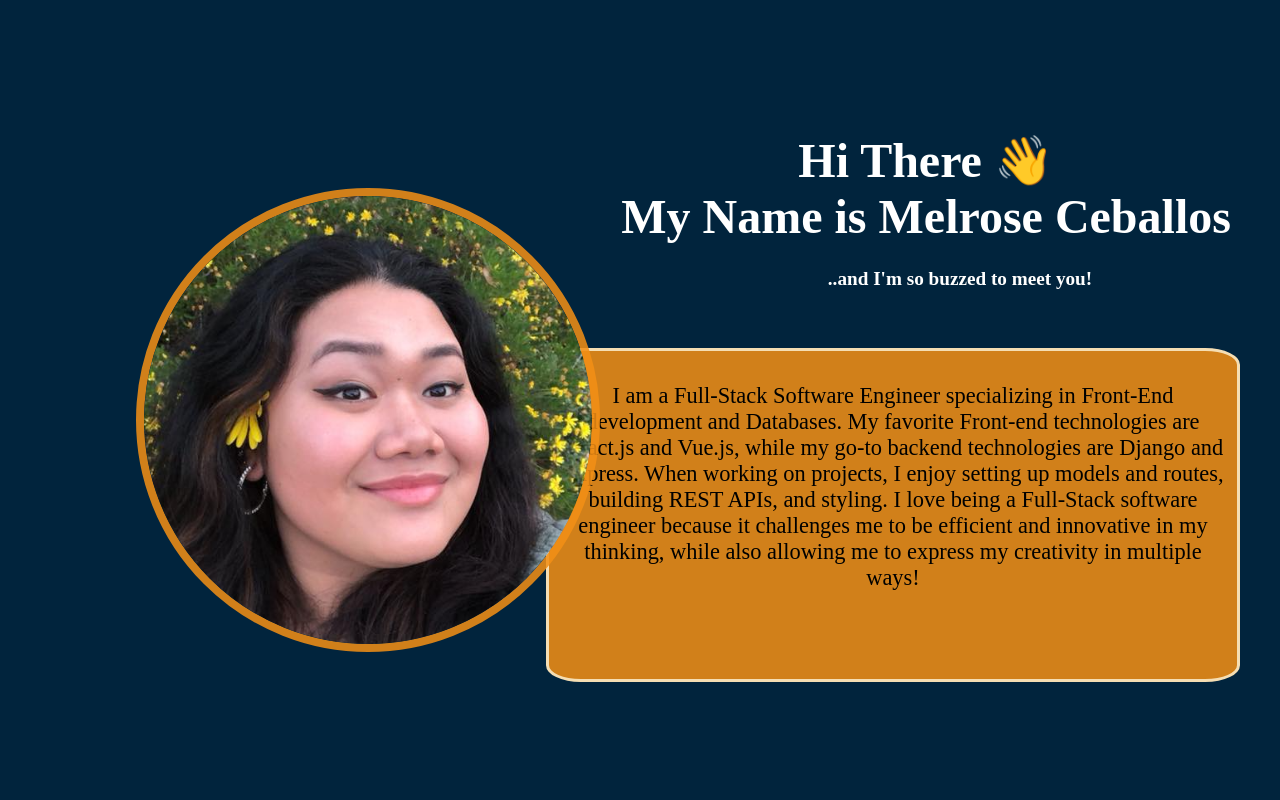
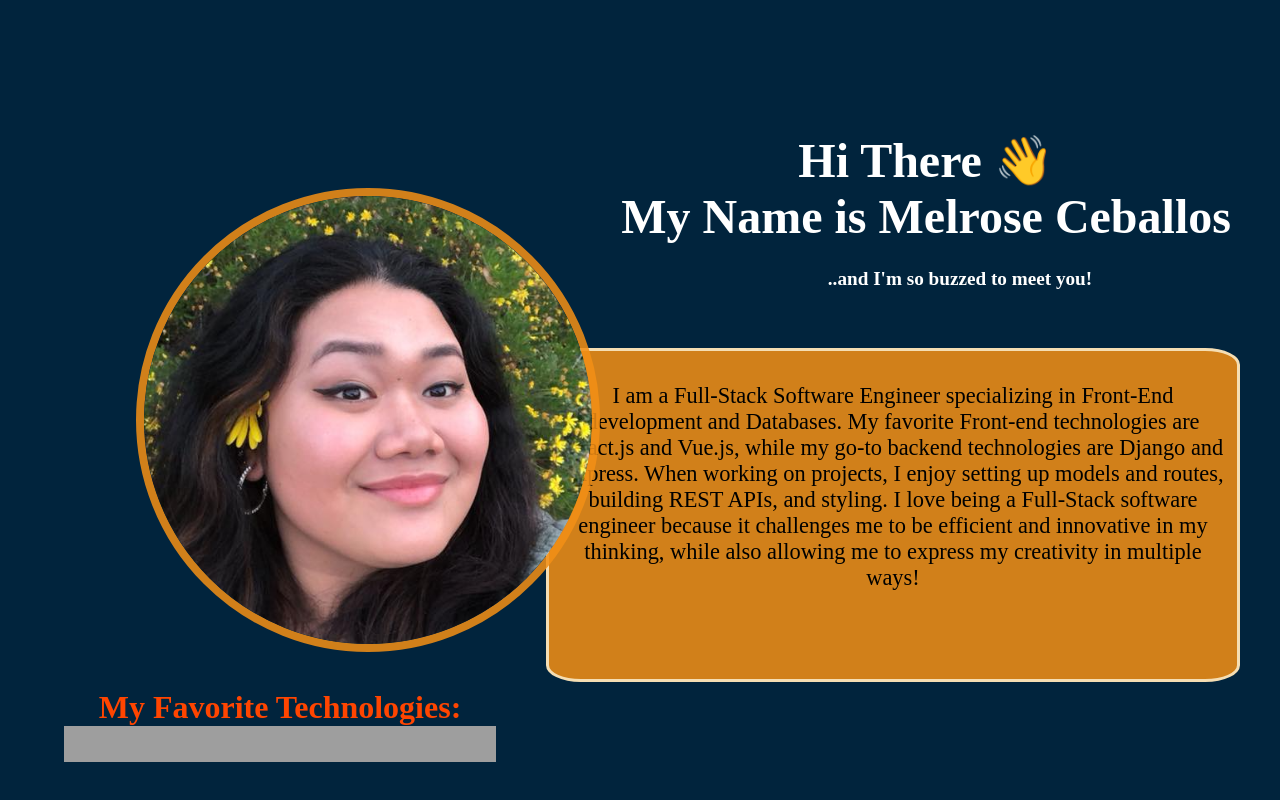
Before and after one commit to melroseceballos/Portfolio, a React (Vite) app: page / in a window 1280 px wide. Shown: the part 615-1415 px from the top of the page. Built offline with nearby package versions, Linux system fonts and the light colour scheme; grey boxes are pictures that could not be loaded; a web font is replaced by a local one.

Commit message:
added skills

```diff
--- a/src/components/AboutPage/about.jsx
+++ b/src/components/AboutPage/about.jsx
@@ -2,7 +2,8 @@
 
 function About() {
   return (
-    <div className="about-container">
+  <>
+   <div className="about-container">
       <div className="about-text">
       <h1 className="aboutIntro">Hi There <span className="hand-emoji" role="img" aria-label="Waving Hand">👋</span><br />My Name is Melrose Ceballos</h1>
         <h3 className='buzz'>..and I'm so buzzed to meet you!</h3>
@@ -16,8 +17,31 @@
              while also allowing me to express my creativity in multiple ways!
       </p>
       </div>
+    </div>
+    <div className='extra'>
+    <h1><strong className='strong'>My Favorite Technologies:  </strong><br />
+    <a href="https://docs.microsoft.com/en-us/cpp/?view=msvc-170" target="_blank" rel="noreferrer"><img src="https://raw.githubusercontent.com/danielcranney/readme-generator/main/public/icons/skills/cplusplus-colored.svg" width="36" height="36" alt="C++" /></a>
+    <a href="https://www.oracle.com/java/" target="_blank" rel="noreferrer"><img src="https://raw.githubusercontent.com/danielcranney/readme-generator/main/public/icons/skills/java-colored.svg" width="36" height="36" alt="Java" /></a>
+    <a href="https://developer.mozilla.org/en-US/docs/Web/JavaScript" target="_blank" rel="noreferrer"><img src="https://raw.githubusercontent.com/danielcranney/readme-generator/main/public/icons/skills/javascript-colored.svg" width="36" height="36" alt="JavaScript" /></a>
+    <a href="https://www.python.org/" target="_blank" rel="noreferrer"><img src="https://raw.githubusercontent.com/danielcranney/readme-generator/main/public/icons/skills/python-colored.svg" width="36" height="36" alt="Python" /></a>
+    <a href="https://reactjs.org/" target="_blank" rel="noreferrer"><img src="https://raw.githubusercontent.com/danielcranney/readme-generator/main/public/icons/skills/react-colored.svg" width="36" height="36" alt="React" /></a>
+    <a href="https://vitejs.dev/" target="_blank" rel="noreferrer"><img src="https://raw.githubusercontent.com/danielcranney/readme-generator/main/public/icons/skills/vite-colored.svg" width="36" height="36" alt="Vite" /></a>
+    <a href="https://fastapi.tiangolo.com/" target="_blank" rel="noreferrer"><img src="https://raw.githubusercontent.com/danielcranney/readme-generator/main/public/icons/skills/fastapi-colored.svg" width="36" height="36" alt="Fast API" /></a>
+    <a href="https://www.mongodb.com/" target="_blank" rel="noreferrer"><img src="https://raw.githubusercontent.com/danielcranney/readme-generator/main/public/icons/skills/mongodb-colored.svg" width="36" height="36" alt="MongoDB" /></a>
+    <a href="https://www.postgresql.org/" target="_blank" rel="noreferrer"><img src="https://raw.githubusercontent.com/danielcranney/readme-generator/main/public/icons/skills/postgresql-colored.svg" width="36" height="36" alt="PostgreSQL" /></a>
+    <a href="https://www.djangoproject.com/" target="_blank" rel="noreferrer"><img src="https://raw.githubusercontent.com/danielcranney/readme-generator/main/public/icons/skills/django-colored.svg" width="36" height="36" alt="Django" /></a>
+    <a href="https://www.mysql.com/" target="_blank" rel="noreferrer"><img src="https://raw.githubusercontent.com/danielcranney/readme-generator/main/public/icons/skills/mysql-colored.svg" width="36" height="36" alt="MySQL" /></a>
+    <a href="https://www.heroku.com/" target="_blank" rel="noreferrer"><img src="https://raw.githubusercontent.com/danielcranney/readme-generator/main/public/icons/skills/heroku-colored.svg" width="36" height="36" alt="Heroku" /></a>
+    </h1>
+
+
+
 
     </div>
+
+
+  </>
+
   );
 }
 
--- a/src/components/AboutPage/styles.css
+++ b/src/components/AboutPage/styles.css
@@ -59,3 +59,14 @@
 padding-top: 2rem;
 margin-right: 2rem;
 }
+
+.extra{
+  text-align: center;
+  margin-left: -45rem;
+  margin-top: -8rem;
+  padding-bottom: 5rem;
+
+}
+.strong{
+  color: orangered;
+}
```
